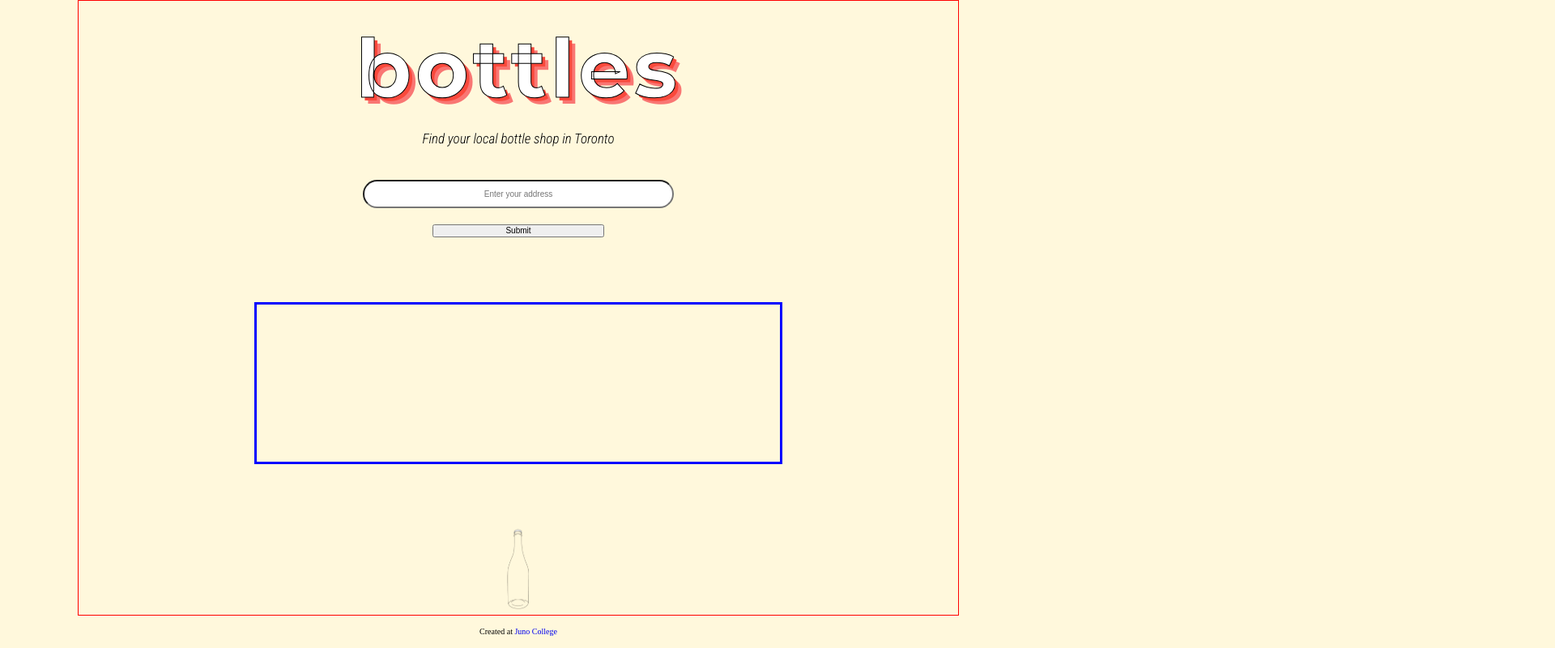
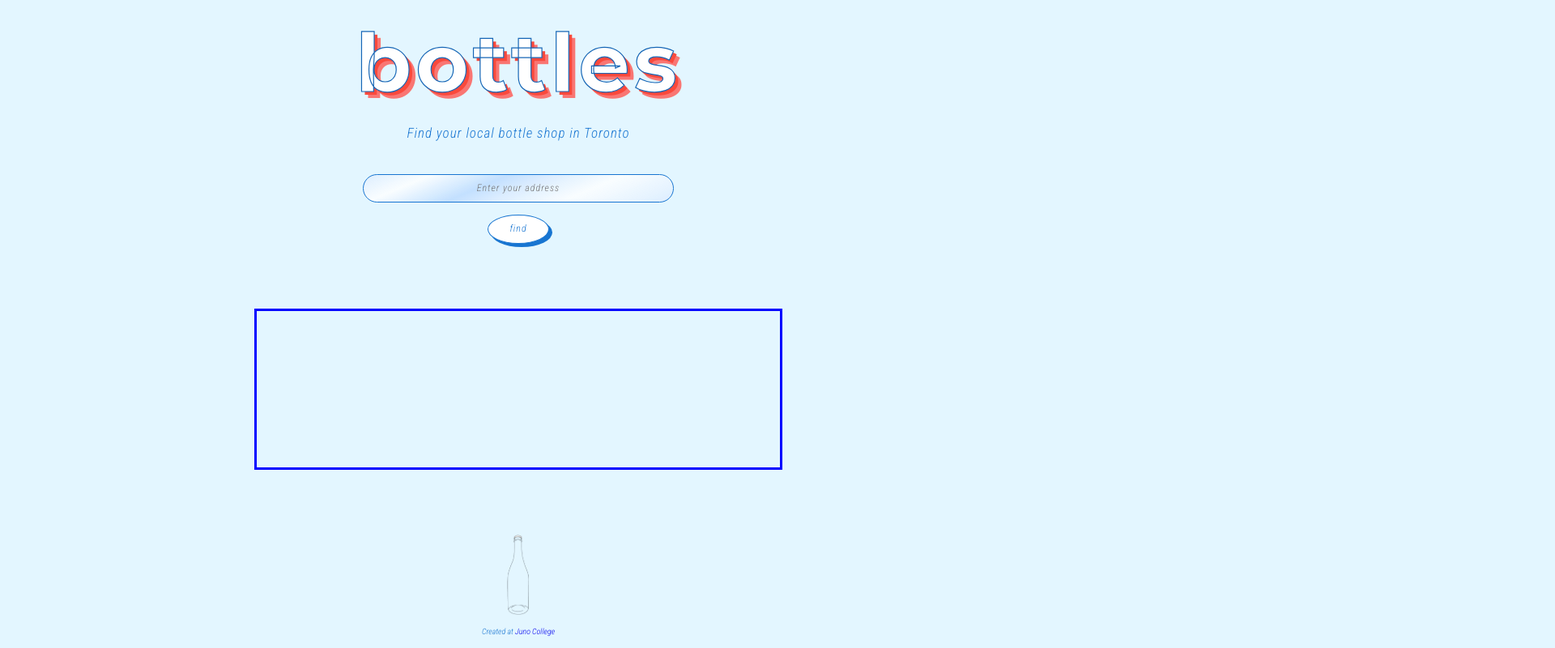
Before and after one commit to carman-emma/bottles, a plain HTML site: page index.html in a window 1280 px wide. Shown: the top 800 px of the page at 81% size, 1920 px wide, since content can reach past the window. Drawn offline with Linux system fonts and the light colour scheme.

Commit message:
styled inputs and added event listener for secrets

```diff
--- a/index.html
+++ b/index.html
@@ -23,7 +23,7 @@
             <legend>
                 <label for="user-address" class="sr-only">Enter your address</label>
                 <input type="text" id="user-address" placeholder="Enter your address" />
-                <button type="submit">Submit</button>
+                <button type="submit">find</button>
             </legend>
         </form>
         <div class="slider">
--- a/script.js
+++ b/script.js
@@ -175,9 +175,23 @@ bottleApp.staffPicks = [
         url: 'http://www.bernhardtstoronto.com'
     }
 ]
+
+bottleApp.showSecrets = () => {
+    const bottle = document.querySelector('img');
+    bottle.addEventListener('mouseover', (e) => {
+        bottle.src = './assets/bottle-02.png';
+    })
+
+    bottle.addEventListener('mouseout', (e) => {
+        bottle.src = './assets/bottle-01.png';
+    })
+}
+
+
 // create init method to kick off the setup of the application
 bottleApp.init = () => {
     //         call getLocation
+    bottleApp.showSecrets();
     bottleApp.userLocation();
     bottleApp.carousel();
 }
--- a/styles/sass/styles.scss
+++ b/styles/sass/styles.scss
@@ -8,10 +8,14 @@
 
 html {
     font-size: 62.5%;
+    // cursor: url('../../assets/blue-blur-cursor-01.png'), default;
 }
 
 body {
-    background-color: cornsilk;
+    background-color: #e3f6ff;
+    font-family: 'Roboto Condensed', sans-serif;
+    color: #1875d1;
+
 }
 
 main {
@@ -32,7 +36,6 @@ img {
     max-width: 1280px;
     width: 85%;
     margin: 0 auto;
-    border: 1px solid red;
 }
 
 
@@ -43,17 +46,17 @@ h1 {
     font-size: 10rem;
     letter-spacing: 5px;
     color: white;
-    -webkit-text-stroke-width: 1px;
-    -webkit-text-stroke-color: black;
+    -webkit-text-stroke-width: 1.2px;
+    -webkit-text-stroke-color: #1666b6;
     text-shadow: 4px 4px $darkCoral, 8px 8px $lightCoral;
 }
 
 h2 {
     margin-bottom: 20px;
-    font-family: 'Roboto Condensed', sans-serif;
     font-size: 1.7rem;
     font-weight: 100;
     font-style: italic;
+    letter-spacing: 1px;
 }
 
 legend {
@@ -63,16 +66,66 @@ legend {
 
 input {
     width: 30vw;
-    margin: 20px;
+    margin: 20px 0 15px 0;
     padding: 10px;
     text-align: center;
     border-radius: 40px;
+    border: #1875d1 1px solid;
+    font-family: 'Roboto Condensed', sans-serif;
+    font-size: 1.2rem;
+    letter-spacing: 1px;
+    color: #1875d1;
+    background: rgb(217,234,255);
+    background: linear-gradient(337deg, rgba(217,234,255,0.7) 0%, rgba(255,255,255,0.8) 30%, rgba(217,234,255,0.7) 49%, rgba(181,215,255,0.7) 61%, rgba(255,255,255,0.8) 82%, rgba(217,234,255,0.7) 100%);
+
+    &::placeholder {
+        font-family: 'Roboto Condensed', sans-serif;
+        font-size: 1.2rem;
+        opacity: 1;
+        letter-spacing: 1px;
+    }
+
+    &:hover {
+    background: rgb(217,234,255);
+    background: linear-gradient(337deg, rgba(217,234,255,0.4) 0%, rgba(255,255,255,0.5) 30%, rgba(217,234,255,0.5) 49%, rgba(181,215,255,0.4) 61%, rgba(255,255,255,0.4) 82%, rgba(217,234,255,0.5) 100%);
+    }
+
+    &:focus {
+        outline: none;
+        box-shadow: 0 0 0 1pt #f4ff88;
+    }
 }
 
 button {
-    width: 50%;
     margin: 0 auto;
+    border-radius: 50%;
+    padding: 10px 26px;
+    background-color: white;
+    border: #1875d1 1px solid;
+    font-family: 'Roboto Condensed', sans-serif;
+    font-size: 1.2rem;
+    color: #1875d1;
+    letter-spacing: 1px;
+    box-shadow: 4px 4px #1875d1;
+    position: relative;
+    top: 0;
+    right: 0;
+
+    &:active,
+    &:focus {
+        top: 3px;
+        right: -3px;
+        box-shadow: 2px 2px #1875d1;
+        background-color: #f4ff88;
+        border: #f4ff88 1px solid;
+        outline: none !important;
+    }
+
+    &:focus {
+        border: #1875d1 1px solid;
+    }
 }
+
 a {
     pointer-events: auto;
     cursor: pointer;
@@ -98,7 +151,7 @@ li {
     top: 0;
     left: 0;
     height: 100%;
-    width: 200%;
+    width: 100%;
     display: grid;
     grid-template-columns: repeat(7, 1fr);
     gap: 15px;
```
Also changed, not shown: assets/blue-blur-cursor-01.png (added), styles/styles.css.
